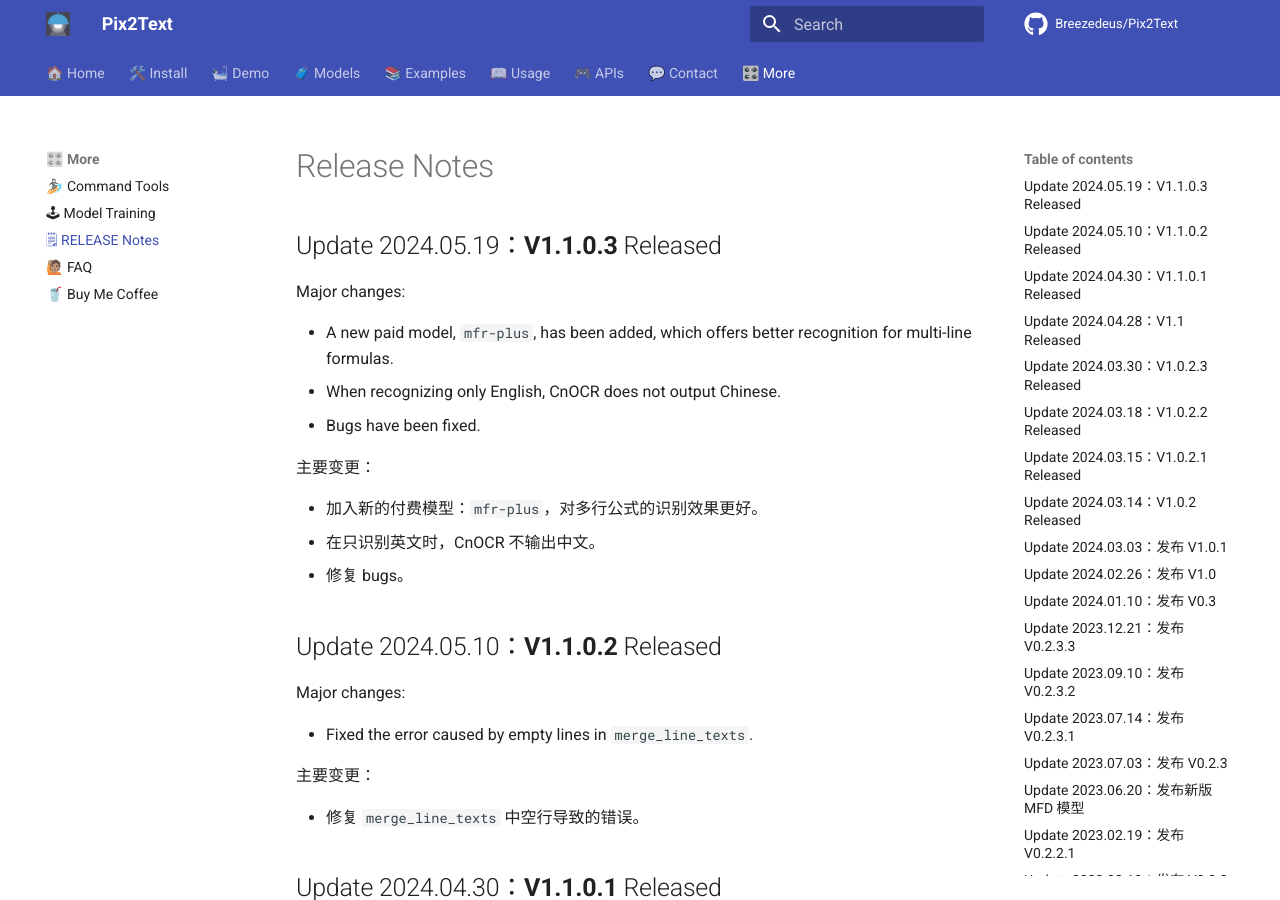
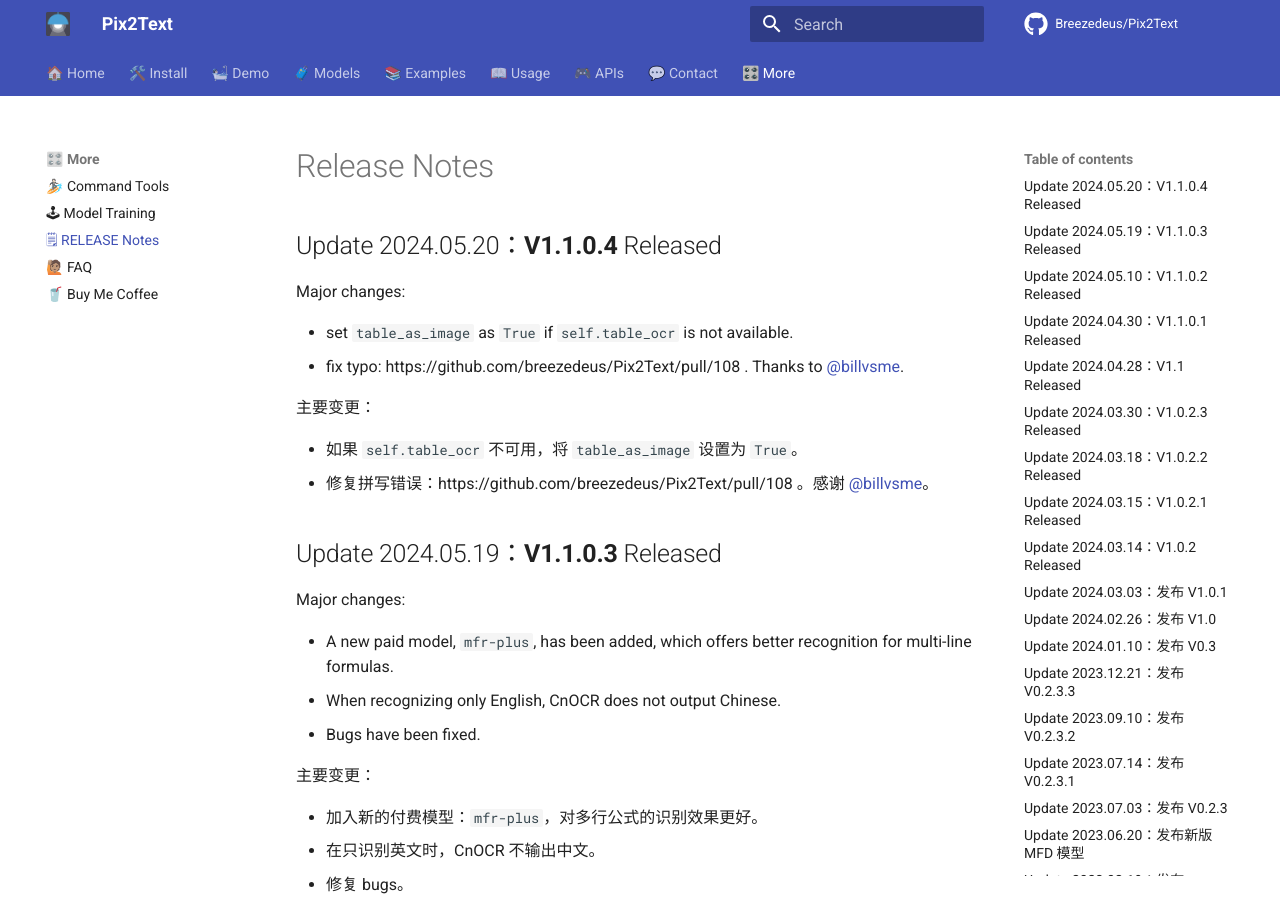
Before and after one commit to breezedeus/Pix2Text, an MkDocs documentation site: the page built from docs/RELEASE.md, in a window 1280 px wide and 900 px high. Built offline with MkDocs 1.6.1 and Material for MkDocs 9.7.7, drawn with Linux system fonts in a browser that asks for light colours; comment, search, counter and statistics services are not loaded.

Commit message:
update doc and bump version

```diff
--- a/docs/RELEASE.md
+++ b/docs/RELEASE.md
@@ -1,4 +1,16 @@
 # Release Notes
+
+## Update 2024.05.20：**V1.1.0.4** Released
+
+Major changes:
+
+* set `table_as_image` as `True` if `self.table_ocr` is not available.
+* fix typo: https://github.com/breezedeus/Pix2Text/pull/108 . Thanks to [@billvsme](https://github.com/billvsme).
+
+主要变更：
+
+* 如果 `self.table_ocr` 不可用，将 `table_as_image` 设置为 `True`。
+* 修复拼写错误：https://github.com/breezedeus/Pix2Text/pull/108 。感谢 [@billvsme](https://github.com/billvsme)。
 
 ## Update 2024.05.19：**V1.1.0.3** Released
 
--- a/pix2text/__version__.py
+++ b/pix2text/__version__.py
@@ -2,4 +2,4 @@
 # [Pix2Text](https://github.com/breezedeus/pix2text): an Open-Source Alternative to Mathpix.
 # Copyright (C) 2022-2024, [Breezedeus](https://www.breezedeus.com).
 
-__version__ = '1.1.0.3'
+__version__ = '1.1.0.4'
```
